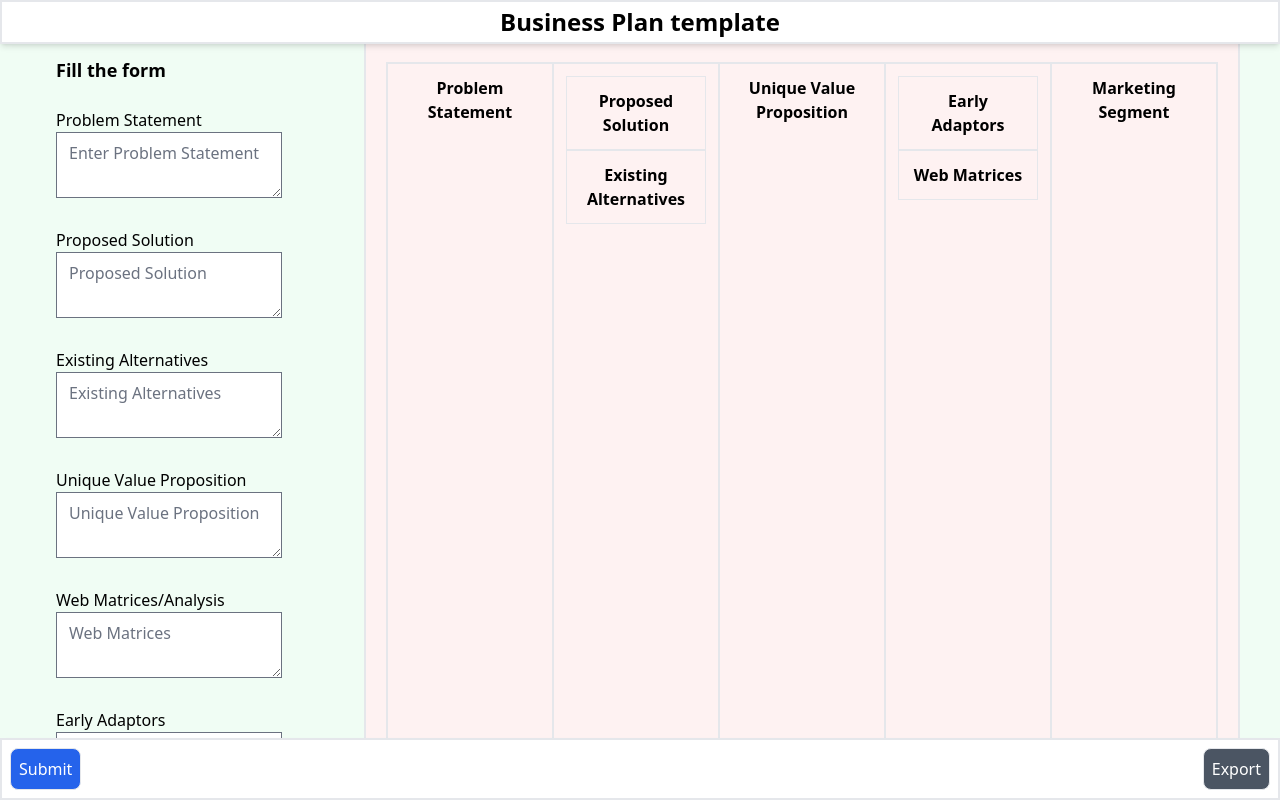
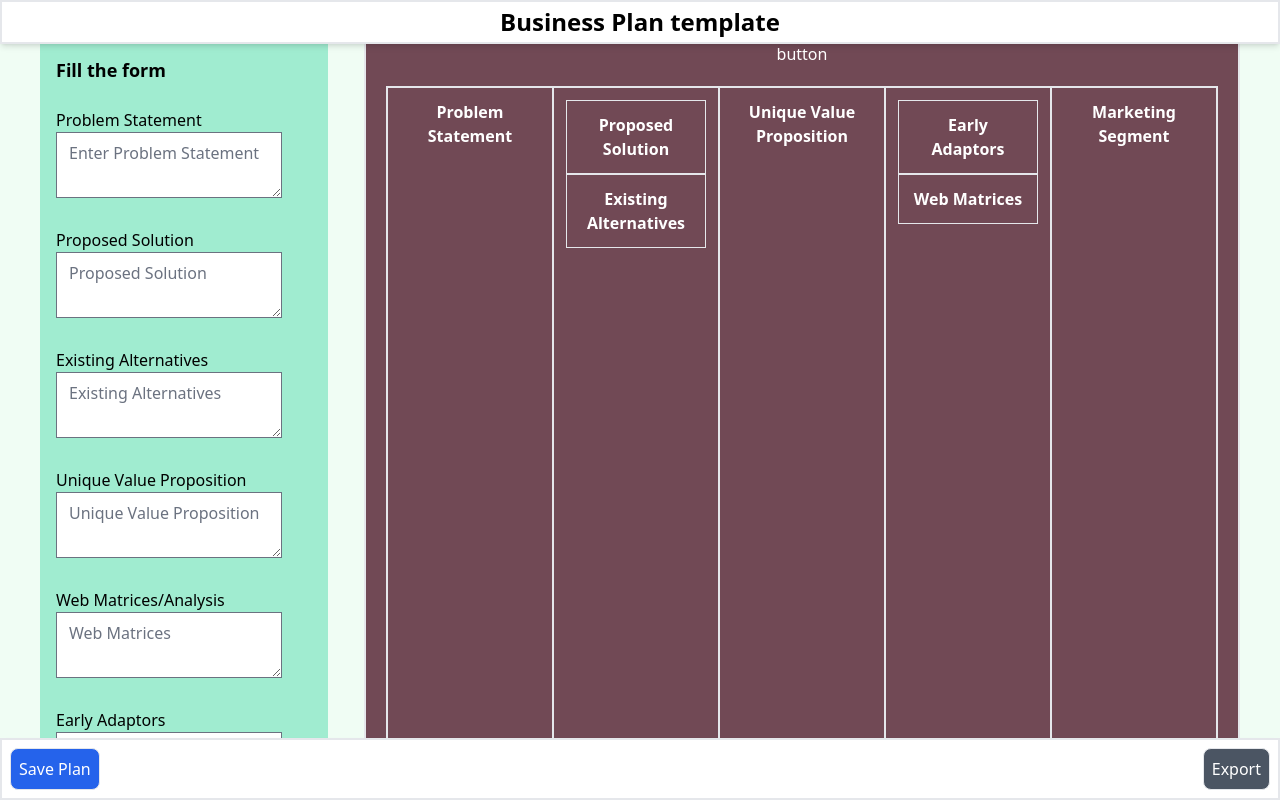
Before and after one commit to kalburgimanjunath/business-plan-template, a Next.js app: page / in a window 1280 px wide. Shown: the top 800 px of the page. Built offline with nearby package versions, Linux system fonts and the light colour scheme.

Commit message:
2 files modified

```diff
--- a/pages/index.js
+++ b/pages/index.js
@@ -13,7 +13,7 @@ export default function Home() {
   const [revenueMatrix, setRevenueMatrix] = useState('');
   const [plan, setItems] = useState([]);
   const [isformSubmitted, setFullFormSubmitted] = useState(false);
-
+  const [hideForm, setHideForm] = useState(false);
   useEffect(() => {
     const items = JSON.parse(localStorage.getItem('plan'));
     if (items) {
@@ -24,7 +24,7 @@ export default function Home() {
 
   const FormBusinessPlan = () => {
     return (
-      <div className="w-full ">
+      <div className="w-full left">
         <Formik
           initialValues={{
             problemStatement: '',
@@ -229,11 +229,11 @@ export default function Home() {
                   disabled={isSubmitting}
                   className="btn bg-blue-600 border p-2 rounded-lg text-white"
                 >
-                  Submit
+                  Save Plan
                 </button>
                 <button
-                  type="submit"
-                  disabled={isSubmitting}
+                  type="button"
+                  onClick={() => window.print()}
                   className="btn bg-gray-600 border p-2 rounded-lg text-white"
                 >
                   Export
@@ -248,7 +248,7 @@ export default function Home() {
   const Preview = () => {
     return (
       <div className="grid grid-cols-5 m-5 border text-center preview h-full">
-        <div className="col p-3 border h-fullr">
+        <div className="col p-3 border h-full">
           <h1>Problem Statement</h1>
           <div>{plan.problemStatement}</div>
         </div>
@@ -287,16 +287,20 @@ export default function Home() {
   };
   return (
     <div className="bg-green-50">
-      <div className="row border-2 shadow-md p-1 fixed top-0 w-full z-10 bg-white">
+      <div className="row border-2 shadow-md p-1 fixed top-0 w-full z-10 bg-white text-black">
         <div className="col font-bold text-2xl text-center">
           Business Plan template
         </div>
       </div>
       <div className="grid grid-cols-4 m-10 gap-4">
-        <div className="col col-span-1">
+        <div
+          className="col col-span-1 left"
+          style={{ display: hideForm ? 'none' : 'display' }}
+        >
           <FormBusinessPlan />
         </div>
-        <div className="col ml-5 border-2 text-center col-span-3 bg-red-50 ">
+        <div className="col ml-5 border-2 text-center col-span-3 right ">
+          <button onClick={() => setHideForm(!hideForm)}>button</button>
           <Preview />
         </div>
       </div>
--- a/styles/globals.css
+++ b/styles/globals.css
@@ -2,9 +2,21 @@
 @tailwind components;
 @tailwind utilities;
 @import url('https://fonts.googleapis.com/css?family=Open+Sans|Pinyon+Script|Rochester');
-
+body {
+  @apply text-white;
+}
 .form-group label {
 }
 .preview h1 {
   @apply font-bold;
 }
+.left {
+  background-color: #a0ecd0;
+  @apply text-black;
+}
+.right {
+  background-color: #714955;
+}
+.hide {
+  display: none;
+}
```
